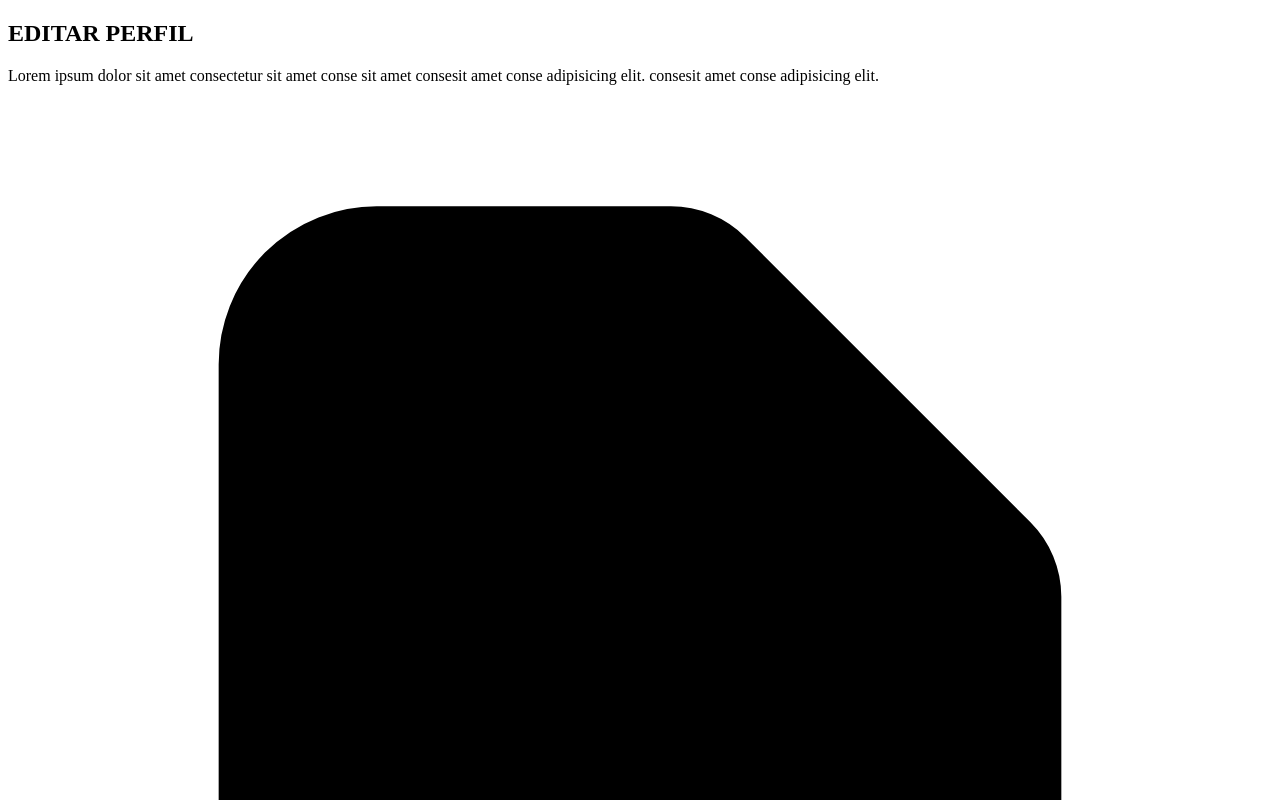
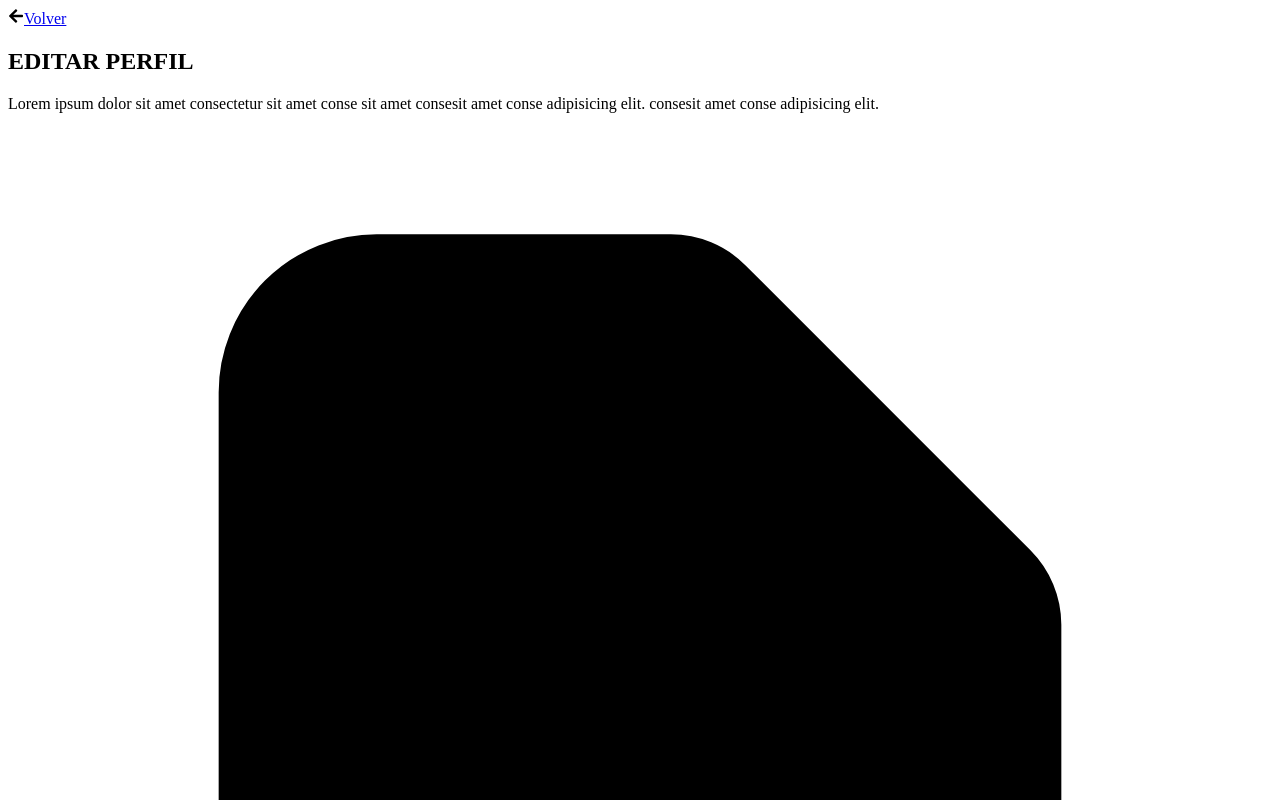
Before and after one commit to No-Country/s12-11-m-java-next, a Next.js app in the folder frontend/: page /auth/configPerfil in a window 1280 px wide. Shown: the top 800 px of the page. Built offline with nearby package versions, Linux system fonts and the light colour scheme.

Commit message:
fix auth views

```diff
--- a/frontend/src/app/auth/configPerfil/page.tsx
+++ b/frontend/src/app/auth/configPerfil/page.tsx
@@ -1,10 +1,15 @@
+import Link from "next/link";
 import React from "react"
-
+import { FaArrowLeft } from "react-icons/fa";
 const pageConfigPerfil = () => {
   return (
     // componetizar  elementos como el input , el switch o el form
 
-    <section className="h-full w-full flex  justify-center">
+    <section className="h-full w-full flex flex-col items-center">
+      <div className='flex text-white items-center self-start pt-8 pl-5'>
+        <FaArrowLeft />
+        <Link href='/perfil' className='pl-1 self-start'>Volver</Link>
+      </div>
       <div className="flex flex-col items-center p-10 text-white justify-center w-96">
         <h1 className="text-xl">EDITAR PERFIL</h1>
         <p className="my-4">
```
